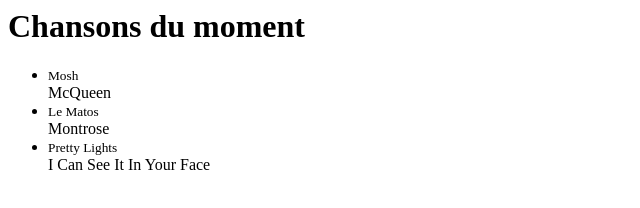
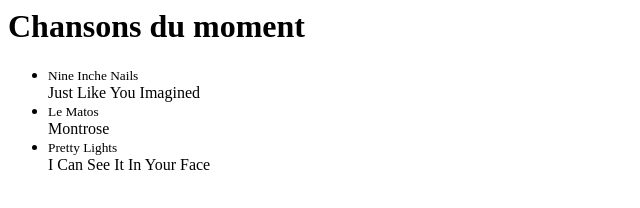
Before and after one commit to smnarnold/Exercice-Fork, a plain HTML site: page index.html in a window 1280 px wide. Shown: the whole page, without its empty margins (0-640 px from the left). Drawn offline with Linux system fonts and the light colour scheme.

Commit message:
Revert "McQueen"
This reverts commit 56fe59486399647f62503c7688aa2b8baa5fcccd.

```diff
--- a/index.html
+++ b/index.html
@@ -1,8 +1,8 @@
 <h1>Chansons du moment</h1>
 <ul>
   <li>
-    <small>Mosh</small><br>
-    McQueen
+    <small>Nine Inche Nails</small><br>
+    Just Like You Imagined
   </li>
   <li>
     <small>Le Matos</small><br>
```
